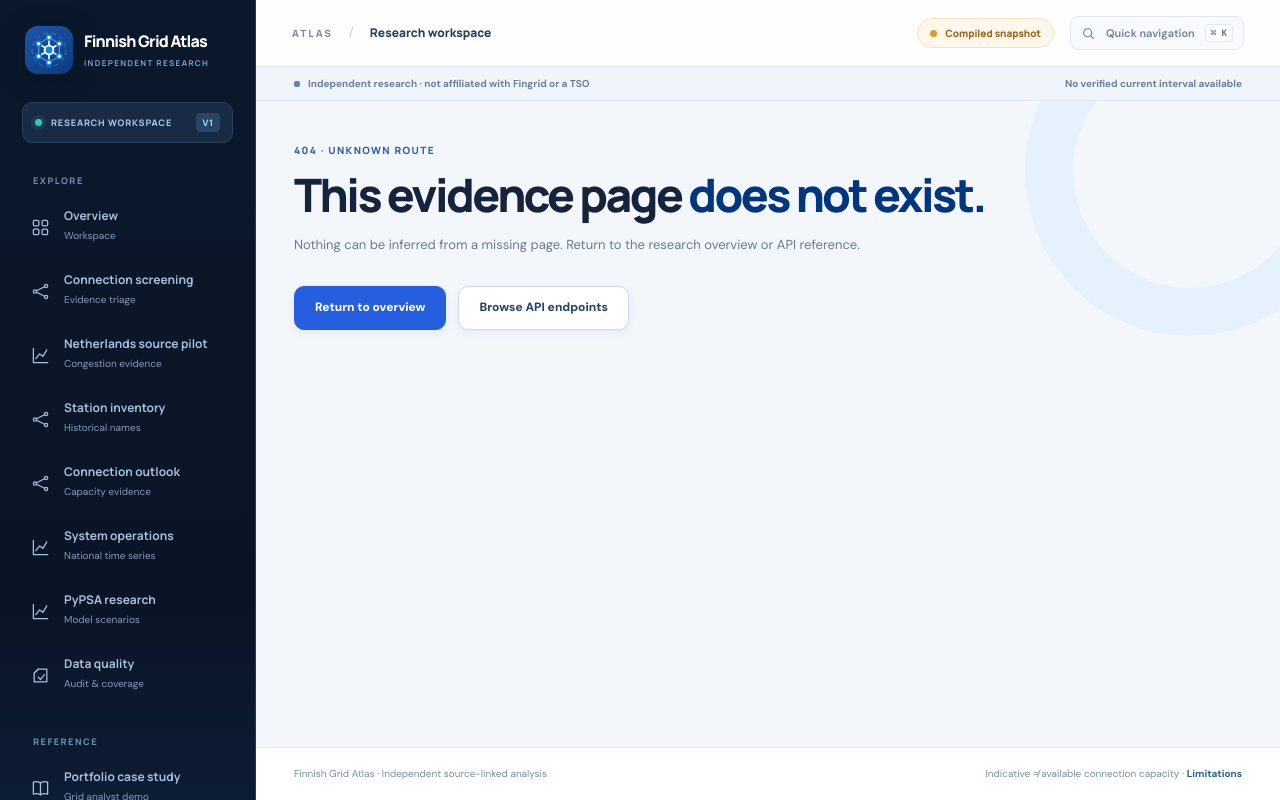
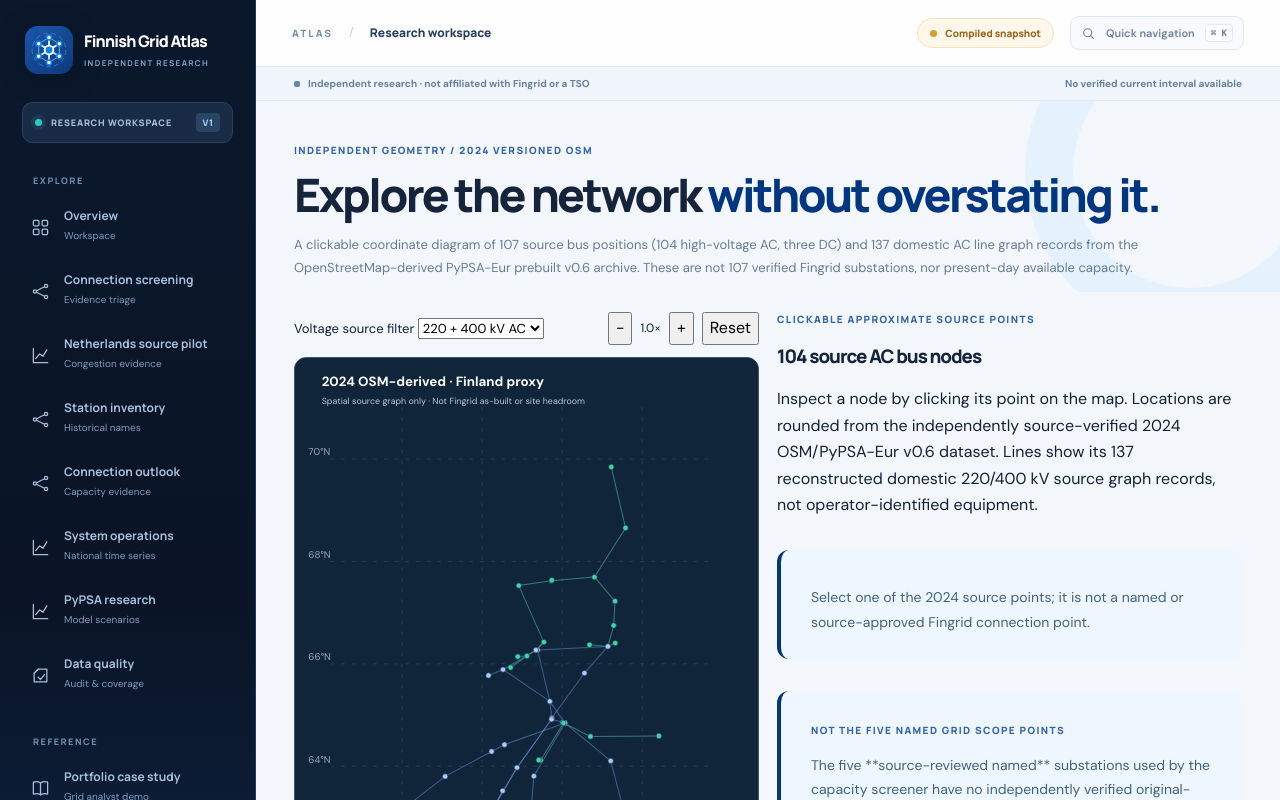
Before and after one commit to abhijith-sivaprasadan/finnish-grid-connection-evidence, a Next.js app in the folder website/: page /network-map in a window 1280 px wide. Before the commit this address had no page. Shown: the top 800 px of the page. Built offline with nearby package versions, Linux system fonts and the light colour scheme.

Commit message:
Interactive verified ODbL 2024 Finnish proxy map: website/src/app/network-map/page.tsx

```diff
--- /dev/null
+++ b/website/src/app/network-map/page.tsx
@@ -0,0 +1,8 @@
+import type {Metadata} from "next";
+import {ProxyNetworkMap} from "@/components/proxy-network-map";
+export const metadata:Metadata={title:"Finnish network geography · 2024 OSM proxy",description:"Interactive ODbL-labelled 2024 OSM virtual Finnish 220/400 kV bus map, deliberately separate from Fingrid capacity claims."};
+export default function ProxyMap(){return <><section className="page-hero"><div className="wrap">
+<p className="eyebrow">Independent geometry / 2024 versioned OSM</p>
+<h1>Explore the network <em>without overstating it.</em></h1>
+<p className="lede">A clickable coordinate diagram of 107 source bus positions (104 high-voltage AC, three DC) and 137 domestic AC line graph records from the OpenStreetMap-derived PyPSA-Eur prebuilt v0.6 archive. These are not 107 verified Fingrid substations, nor present-day available capacity.</p>
+</div></section><section className="section"><div className="wrap"><ProxyNetworkMap/></div></section></>}
```
